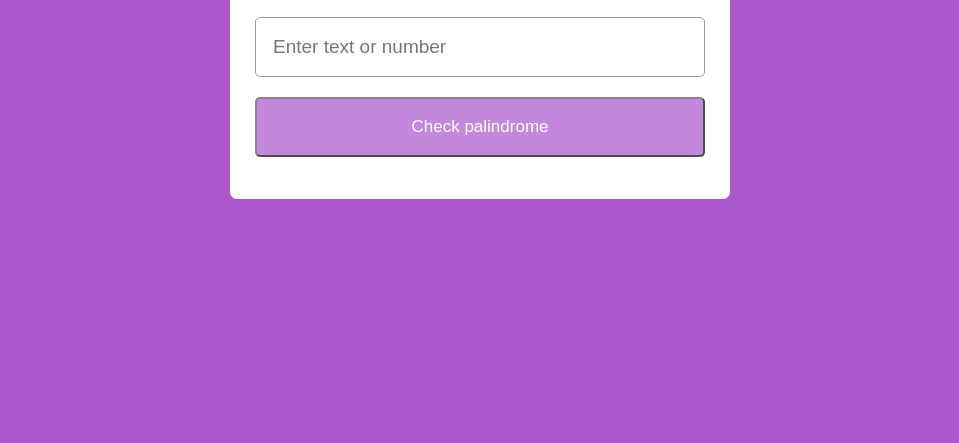
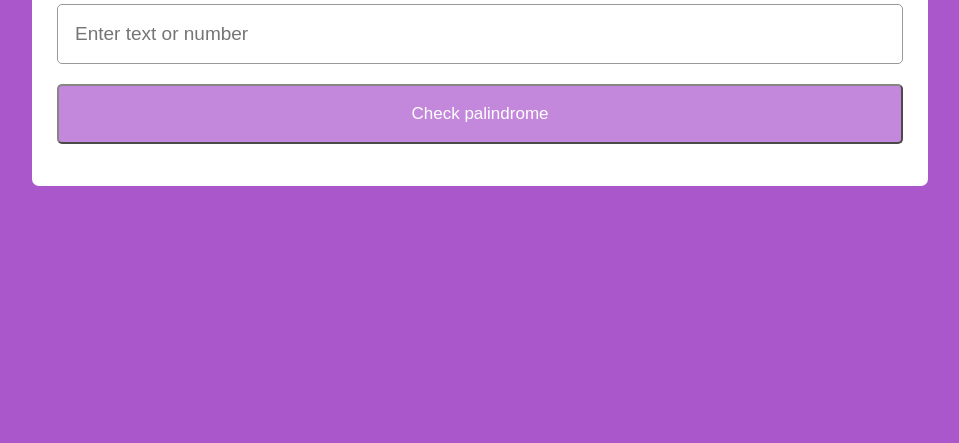
Before and after one commit to dlvdl/Palindrome-checker, a plain HTML site: page index.html in a window 1280 px wide. Shown: the part 357-800 px from the top of the page, without its empty margins (160-1119 px from the left). Drawn offline with Linux system fonts and the light colour scheme; a web font is replaced by a local one.

Commit message:
Fix width

```diff
--- a/src/style.css
+++ b/src/style.css
@@ -13,15 +13,10 @@ body {
 }
 .wrapper {
   background-color: white;
-    max-width: 500px;
+  width: 70%;
+  height: 70%;
   padding: 20px 25px 15px;
   border-radius: 7px;
-}
-header {
-
-}
-.polindrom_checker__container {
-
 }
 .polindrom_checker__title {
   font-size: 27px;
@@ -66,7 +61,6 @@ header {
   opacity: 1;
 }
 .polindrom_checker__info {
-
 }
 .info_txt {
   font-size: 19px;
```
Lines whose indentation alone changed are shown as unchanged.
